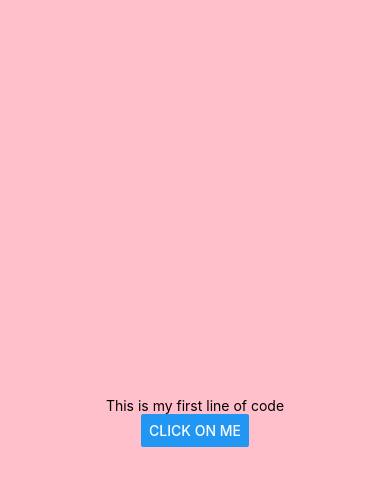
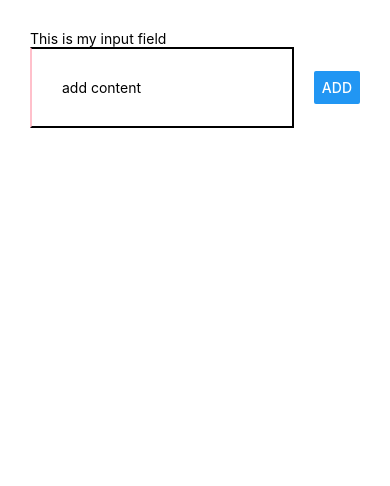
Before and after one commit to sauravBalodi1/nativePractise, a React Native app: screen / in a window 390 px wide. Shown: the top 486 px of the page. Built offline with nearby package versions, Linux system fonts and the light colour scheme.

Commit message:
touchable opacity

```diff
--- a/App.js
+++ b/App.js
@@ -6,15 +6,17 @@
  * @flow strict-local
  */
 
-import React, { useState } from 'react';
+import React, {Suspense, useState} from 'react';
 import type {Node} from 'react';
 import {
   Button,
+  FlatList,
   SafeAreaView,
   ScrollView,
   StatusBar,
   StyleSheet,
   Text,
+  TextInput,
   useColorScheme,
   View,
 } from 'react-native';
@@ -26,28 +28,75 @@ import {
   LearnMoreLinks,
   ReloadInstructions,
 } from 'react-native/Libraries/NewAppScreen';
+import GoalInput from './components/GoalInput';
+import GoalItem from './components/GoalItem';
 
+const App = () => {
+  const [state, setstate] = useState('This is my first line of code');
 
-const App= () => {
+  const [arrayList, setarrayList] = useState([]);
 
-  const [state, setstate] = useState("This is my first line of code")
-return (
-  <View style={styles.container}>
- <Text>{state}</Text>
- <Button title="Click on me"onPress={()=>setstate("My state is changed")}/>
+  const pree = (input,setinput) => {
+    // const uniqueNames = Array.from(new Set(arrayList));
+    // setarrayList([...uniqueNames,input]);
+    setarrayList([...arrayList, input]);
+    setinput('');
+  };
+const render=(itemd)=>{
+  return <View style={styles.list}>
+    <Text>
+      {itemd.item.value}
+    </Text>
   </View>
 
-)
 }
+  return (
+    //   <View style={styles.container}>
+    //  <Text>{state}</Text>
+    //  <Button title="Click on me"onPress={()=>setstate("My state is changed")}/>
+    //   </View>
+    <View style={styles.screen}>
+      <Text>This is my input field</Text>
+      <GoalItem preefun={pree}/>
+      <ScrollView>
+        <View>
+          {arrayList.map(e => (
+           <GoalInput  ondelete={()=>console.log("hellooodofs")}prop={e}/>
+          ))}
+          {/* <FlatList data={arrayList}
+              renderItem={render}
+              keyExtractor={(item,index)=>item.id}
+          /> */}
+        </View>
+      </ScrollView>
+      <View></View>
+    </View>
+  );
+};
 
-const styles=StyleSheet.create({
-  container:{
-    flex:1,
-    color:"black",
-    backgroundColor:"pink",
-    alignItems:"center",
-    justifyContent:"center"
-  }
-})
+const styles = StyleSheet.create({
+  screen: {
+    padding: 30,
+  },
+  inputContainer: {
+    flexDirection: 'row',
+    justifyContent: 'space-between',
+    alignItems: 'center',
+  },
+  text: {
+    width: '80%',
+    padding: 30,
+    borderBottomColor: 'black',
+    borderLeftColor: 'pink',
+    borderWidth: 2,
+  },
+  list: {
+    padding: 10,
+    marginVertical: 10,
+    backgroundColor: '#ccc',
+    borderColor: 'black',
+    borderWidth: 1,
+  },
+});
 
 export default App;
--- /dev/null
+++ b/components/GoalInput.js
@@ -0,0 +1,37 @@
+import React from 'react'
+import { View, Text,StyleSheet, TouchableOpacity } from 'react-native'
+
+const GoalInput = ({prop,ondelete}) => {
+    return (
+      <TouchableOpacity activeOpacity={.1} onPress={ondelete}>
+        <View style={styles.list}>
+            <Text>{prop}</Text>
+        </View>
+        </TouchableOpacity>
+    )
+}
+const styles = StyleSheet.create({
+    screen: {
+      padding: 30,
+    },
+    inputContainer: {
+      flexDirection: 'row',
+      justifyContent: 'space-between',
+      alignItems: 'center',
+    },
+    text: {
+      width: '80%',
+      padding: 30,
+      borderBottomColor: 'black',
+      borderLeftColor: 'pink',
+      borderWidth: 2,
+    },
+    list: {
+      padding: 10,
+      marginVertical: 10,
+      backgroundColor: '#ccc',
+      borderColor: 'black',
+      borderWidth: 1,
+    },
+  });
+export default GoalInput
--- /dev/null
+++ b/components/GoalItem.js
@@ -0,0 +1,47 @@
+import React,{useState} from 'react'
+import { View, Text,StyleSheet,TextInput,Button } from 'react-native'
+
+const GoalItem = (props) => {
+    const fun = e => {
+        setinput(e);
+      };
+    const [input, setinput] = useState('');
+    return (
+        <View style={styles.inputContainer}>
+        <TextInput
+          placeholder="add content"
+          style={styles.text}
+          onChangeText={fun}
+          value={input}
+        />
+        <Button title="add" onPress={props.preefun.bind(this,input,setinput)} />
+      </View>
+    )
+}
+
+const styles = StyleSheet.create({
+    screen: {
+      padding: 30,
+    },
+    inputContainer: {
+      flexDirection: 'row',
+      justifyContent: 'space-between',
+      alignItems: 'center',
+    },
+    text: {
+      width: '80%',
+      padding: 30,
+      borderBottomColor: 'black',
+      borderLeftColor: 'pink',
+      borderWidth: 2,
+    },
+    list: {
+      padding: 10,
+      marginVertical: 10,
+      backgroundColor: '#ccc',
+      borderColor: 'black',
+      borderWidth: 1,
+    },
+  });
+
+export default GoalItem
```
